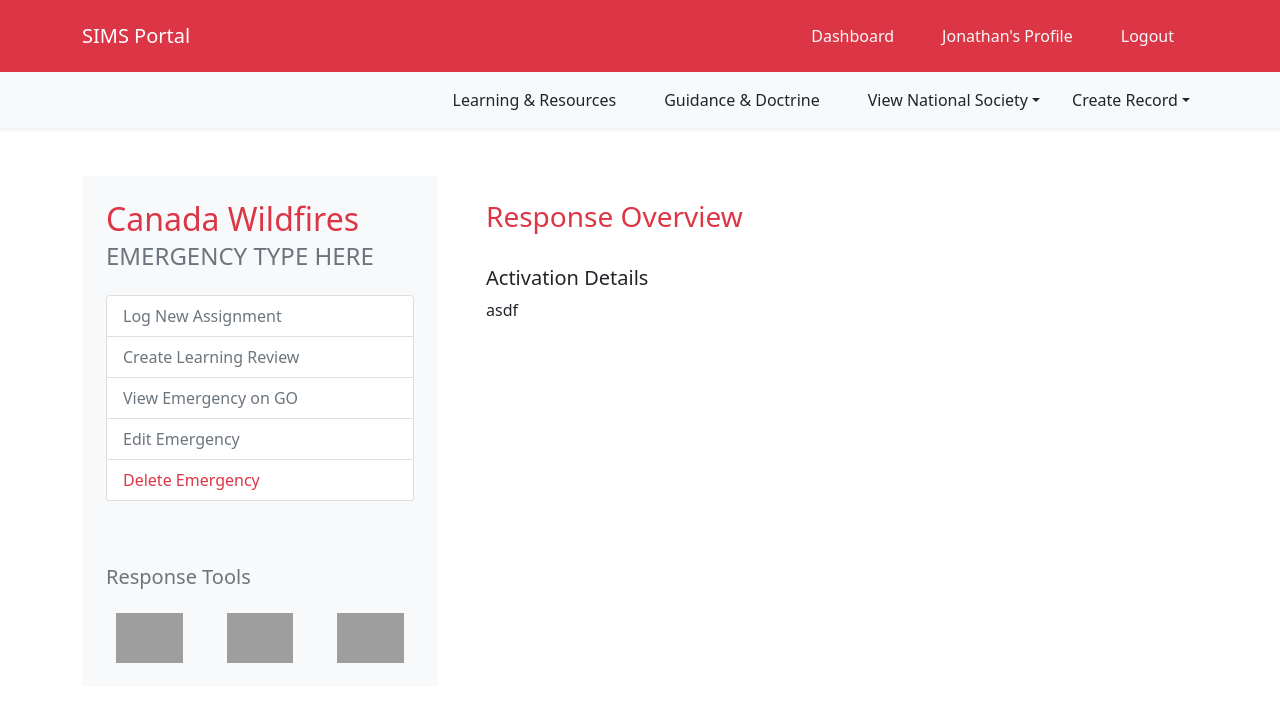
After one commit to JonathanGarro/SIMS-Portal-Neo, a Flask app: page /emergency/1 in a window 1280 px wide. The commit adds this page. Shown: the top 702 px of the page. Run offline with Flask 2, Linux system fonts and the light colour scheme; a user stored in the database is signed in; data comes from the database, SQL or seed files in the repository; both versions use the stored data as it was after the commit; some libraries are stand-ins or nearby versions; grey boxes are pictures that could not be loaded.

Commit message:
fixed connection from profile to emergency

```diff
--- a/flask_app/SIMS_Portal/routes.py
+++ b/flask_app/SIMS_Portal/routes.py
@@ -150,6 +150,12 @@ def new_assignment():
 		return redirect(url_for('dashboard'))
 	return render_template('create_assignment.html', title='New Assignment', form=form)
 
+@app.route('/emergency/<int:id>', methods=['GET', 'POST'])
+@login_required
+def view_emergency(id):
+	emergency_info = db.session.query(Emergency).filter(Emergency.id == id).first()
+	return render_template('emergency.html', title='Emergency View', emergency_info=emergency_info)
+
 @app.route('/emergency/new', methods=['GET', 'POST'])
 @login_required
 def new_emergency():
--- /dev/null
+++ b/flask_app/SIMS_Portal/templates/emergency.html
@@ -0,0 +1,36 @@
+{% extends "layout.html" %}
+{% block content %}
+<div class="container">
+	<div class="row">
+		<div class="col col-md-4">
+			<div class="card border-0 p-4 bg-light">
+				<h2 class="text-danger mb-1">{{ emergency_info.emergency_name}}</h2>
+				<h4 class="text-secondary mb-4">EMERGENCY TYPE HERE</h4>
+				<div class="list-group">
+					<a href="#" class="list-group-item list-group-item-action text-secondary">Log New Assignment</a>
+					  <a href="#" class="list-group-item list-group-item-action text-secondary">Create Learning Review</a>
+					  <a href="https://go.ifrc.org/emergencies/{{ emergency_info.emergency_go_id }}" class="list-group-item list-group-item-action text-secondary">View Emergency on GO</a>
+					  <a href="#" class="list-group-item list-group-item-action text-secondary">Edit Emergency</a>
+					  <a href="#" class="list-group-item list-group-item-action text-danger">Delete Emergency</a>
+				</div>
+			</div>
+			<div class="card border-0 p-4 bg-light">
+				<h5 class="text-secondary py-3">Response Tools</h5>
+				<div class="row justify-content-center">
+					<div class="col" align="center"><img src="/static/assets/img/slack.png" height="50px"></div>
+					<div class="col" align="center"><img src="/static/assets/img/dropbox.png" height="50px"></div>
+					<div class="col" align="center"><img src="/static/assets/img/trello.png" height="50px"></div>
+				</div>
+			</div>
+		</div>
+
+		<div class="col mx-4">
+			<h3 class="text-danger py-4">Response Overview</h3>
+			<h5>Activation Details</h5>
+			<p class="pb-3">{{emergency_info.activation_details}}</p>
+
+		</div>
+	</div>
+
+</div>
+{% endblock content %}
--- a/flask_app/SIMS_Portal/templates/profile.html
+++ b/flask_app/SIMS_Portal/templates/profile.html
@@ -59,7 +59,7 @@
 			  	<tbody>
 				  	{% for assignment in assignment_history %}
 				  	<tr>
-						<td class="fw-bold"><a href="#" class="link-danger">{{assignment.Emergency.emergency_name}}</a></td>
+						<td class="fw-bold"><a href="/emergency/{{assignment.Emergency.id}}" class="link-danger">{{assignment.Emergency.emergency_name}}</a></td>
 						<td>{{assignment.Assignment.role}}</td>
 						<td>{{assignment.Assignment.start_date}}</td>
 				  	</tr>
```
Also changed, not shown: flask_app/SIMS_Portal/site.db.
